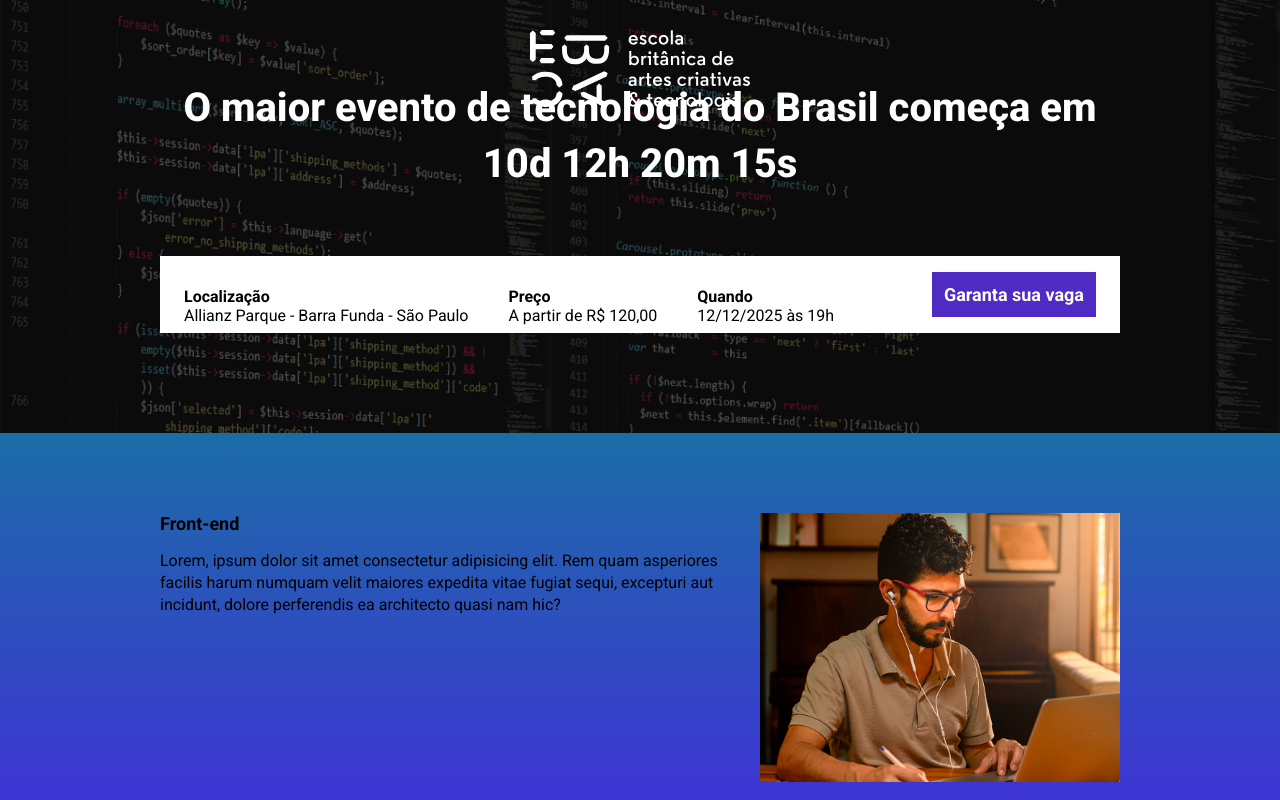
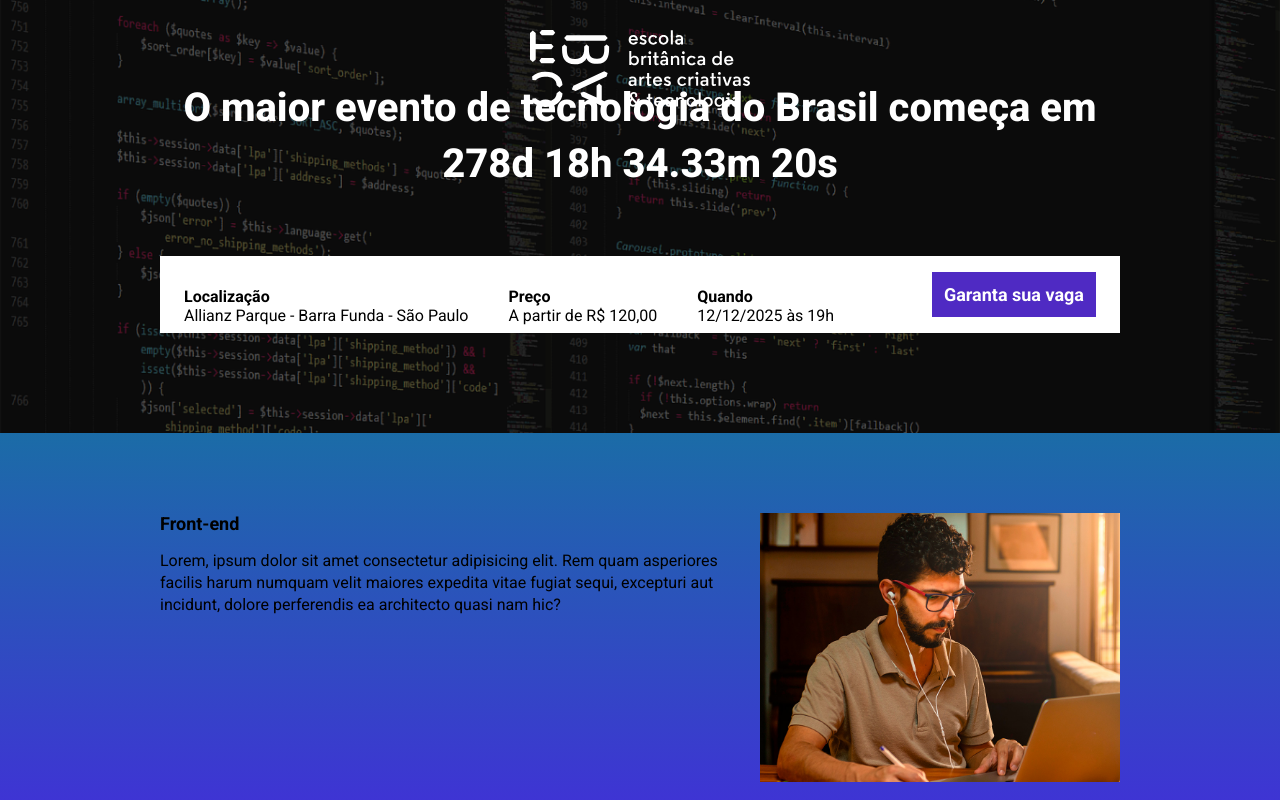
Before and after one commit to Felipedev2-0/BARROS_FEST, a website built with Parcel: page src/index.html in a window 1280 px wide. Shown: the top 800 px of the page. Built offline with nearby package versions, Linux system fonts and the light colour scheme.

Commit message:
data do evento

```diff
--- a/package.json
+++ b/package.json
@@ -1,9 +1,9 @@
 {
   "name": "ebac_talks",
   "version": "1.0.0",
-  "main": "index.js",
   "scripts": {
     "dev": "parcel src/index.html src/styles/main.scss src/scripts/main.js",
+    "build": "parcel build src/index.html",
     "test": "echo \"Error: no test specified\" && exit 1"
   },
   "keywords": [],
@@ -15,6 +15,7 @@
   },
   "devDependencies": {
     "@parcel/transformer-sass": "^2.13.3",
-    "sharp": "^0.33.5"
+    "sharp": "^0.33.5",
+    "svgo": "^3.3.2"
   }
 }
--- a/src/index.html
+++ b/src/index.html
@@ -18,7 +18,7 @@
       <div class="container">
         <img class="hero__logo" src="./images/images/ebac_logo.svg" alt="" />
         <p class="hero__text" style="color: #fff">
-          O maior evento de tecnologia do Brasil começa em 10d 12h 20m 15s
+          O maior evento de tecnologia do Brasil começa em <span style="color: #fff;" id="contador"></span>
         </p>
         <div class="infos-bar">
           <ul class="infos-bar__infos">
--- a/src/scripts/main.js
+++ b/src/scripts/main.js
@@ -1 +1,36 @@
 AOS.init();
+
+
+const dataDoEvento = new Date("Dec 12, 2025 19:00:00")
+const timeStampDoEvento = dataDoEvento.getTime()
+
+const contaAsHoras = setInterval(function () {
+    const agora = new Date()
+    const timeStampAtual = agora.getTime()
+
+    const distanciaAteOEvento = timeStampDoEvento - timeStampAtual
+
+    const diaEmMs = 1000 * 60 * 60 * 24
+    const horaEmMs = 1000 * 60 * 60
+    const minutoEmMs = 1000 * 60
+
+    const diasAteOEvento = Math.floor(distanciaAteOEvento / diaEmMs)
+    const horasAteOEvento = (Math.floor(distanciaAteOEvento % (diaEmMs) / (horaEmMs))).toFixed(0)
+    const minutosAteOEvento = (Math.floor(distanciaAteOEvento % (horaEmMs)) / (minutoEmMs)).toFixed(2)
+    const segundosAteOEvento = Math.floor((distanciaAteOEvento % minutoEmMs) / 1000)
+
+    console.log(diasAteOEvento);
+    console.log(horasAteOEvento);
+    console.log(minutosAteOEvento);
+    console.log(segundosAteOEvento);
+
+    document.getElementById('contador').innerHTML = `${diasAteOEvento}d ${horasAteOEvento}h ${minutosAteOEvento}m ${segundosAteOEvento}s`
+
+    if(distanciaAteOEvento < 0 ) {
+        clearInterval(contaAsHoras)
+        document.getElementById('contador').innerHTML = 'Evento Expirado'
+    }
+
+
+
+}, 1000)
```
Also changed, not shown: 1 other file.
